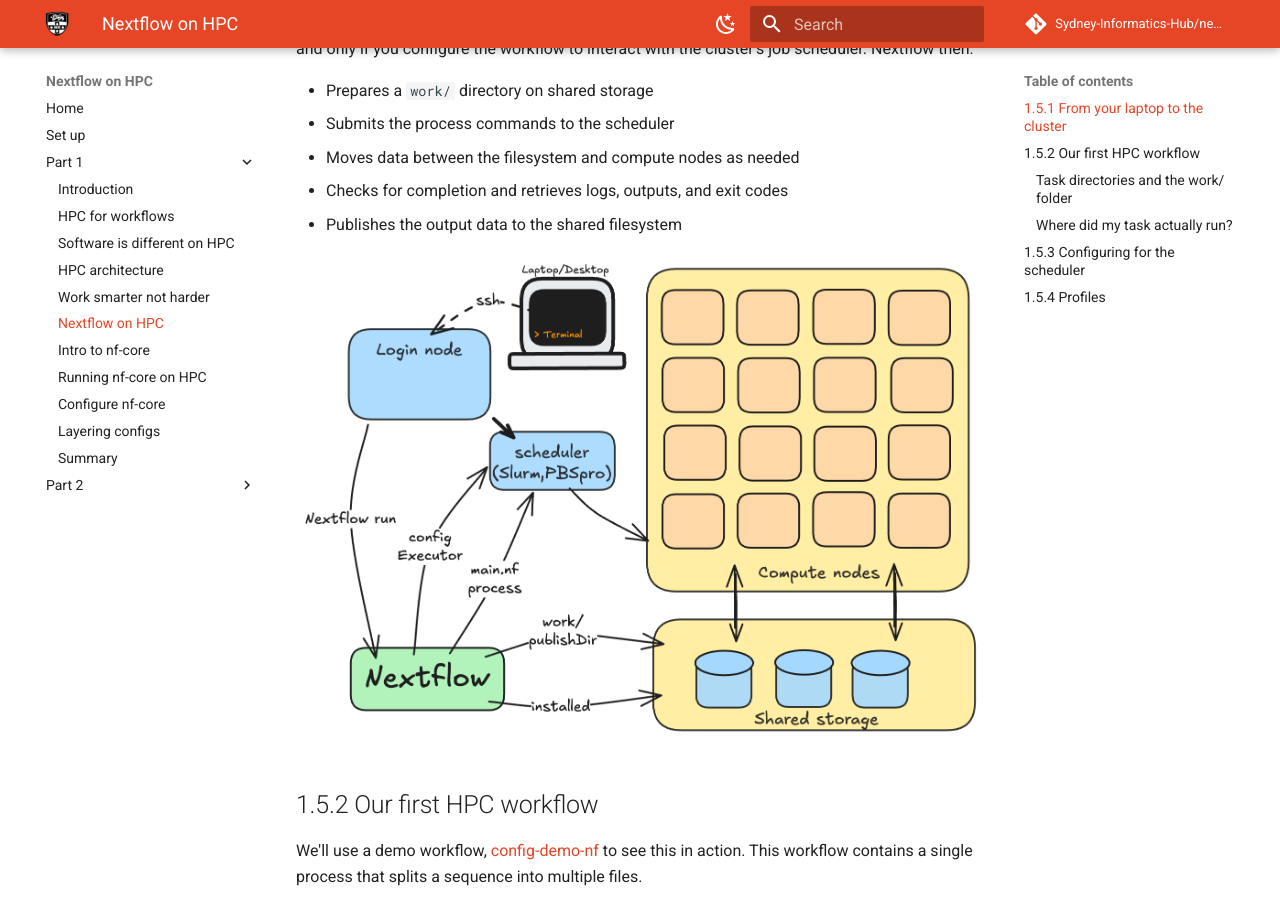
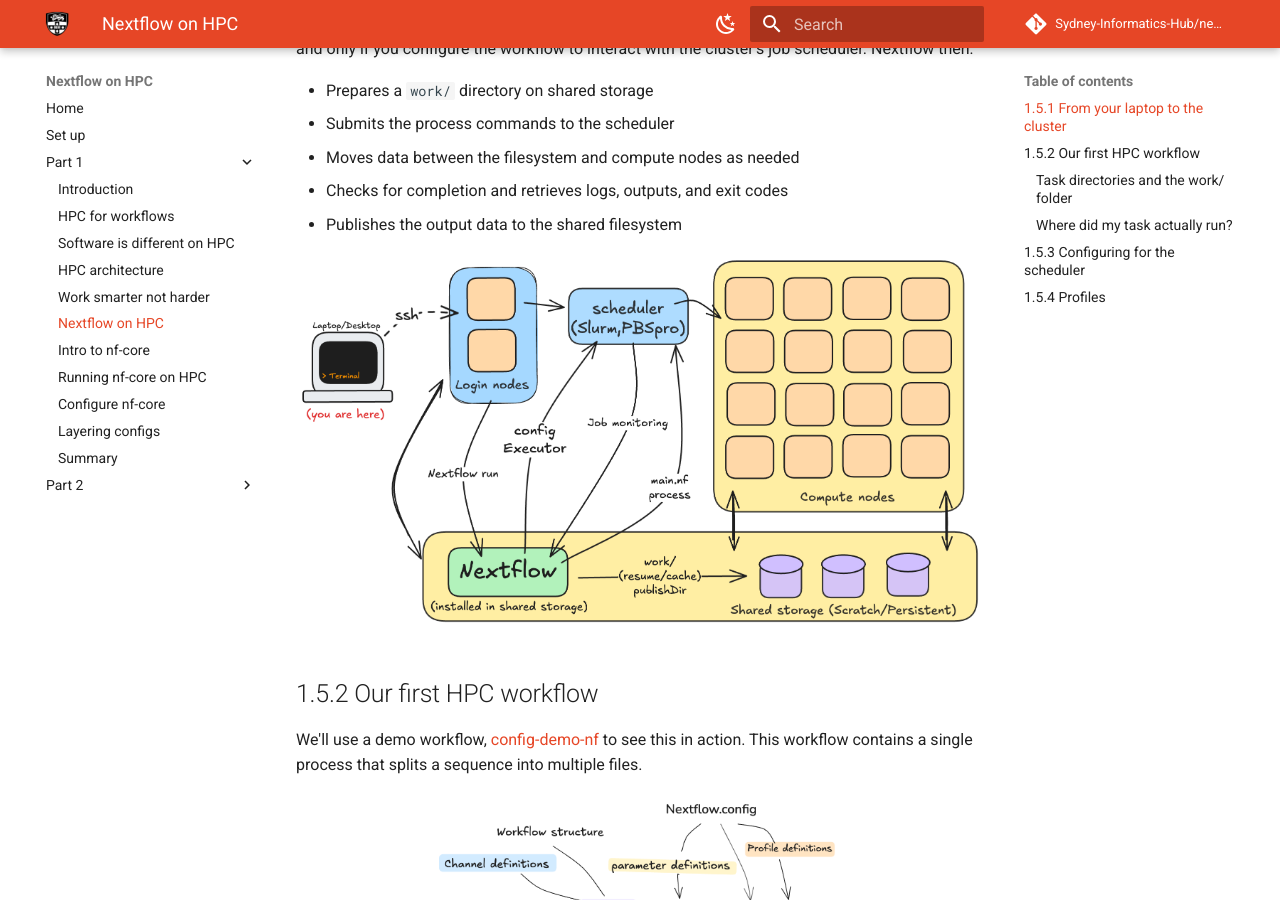
Before and after one commit to Sydney-Informatics-Hub/nextflow-hpc-workshop, an MkDocs documentation site: the page built from docs/part1/01_5_nf_hpc.md, in a window 1280 px wide and 900 px high, scrolled down 1033 px. Built offline with MkDocs 1.6.1 and Material for MkDocs 9.7.7, drawn with Linux system fonts in a browser that asks for light colours; comment, search, counter and statistics services are not loaded.

Commit message:
update NF on HPC image

```diff
--- a/docs/part1/01_5_nf_hpc.md
+++ b/docs/part1/01_5_nf_hpc.md
@@ -40,7 +40,7 @@ Each process in a Nextflow pipeline becomes a separate batch job or task array o
 - Checks for completion and retrieves logs, outputs, and exit codes
 - Publishes the output data to the shared filesystem
 
-![](figs/00_Nextflow_on_HPC.png)
+![](figs/00_Nextflow_on_HPC_v2.png)
 
 ## 1.5.2 Our first HPC workflow
 
```
Also changed, not shown: docs/part1/figs/00_Nextflow_on_HPC_v2.png (added), 1 other file.
